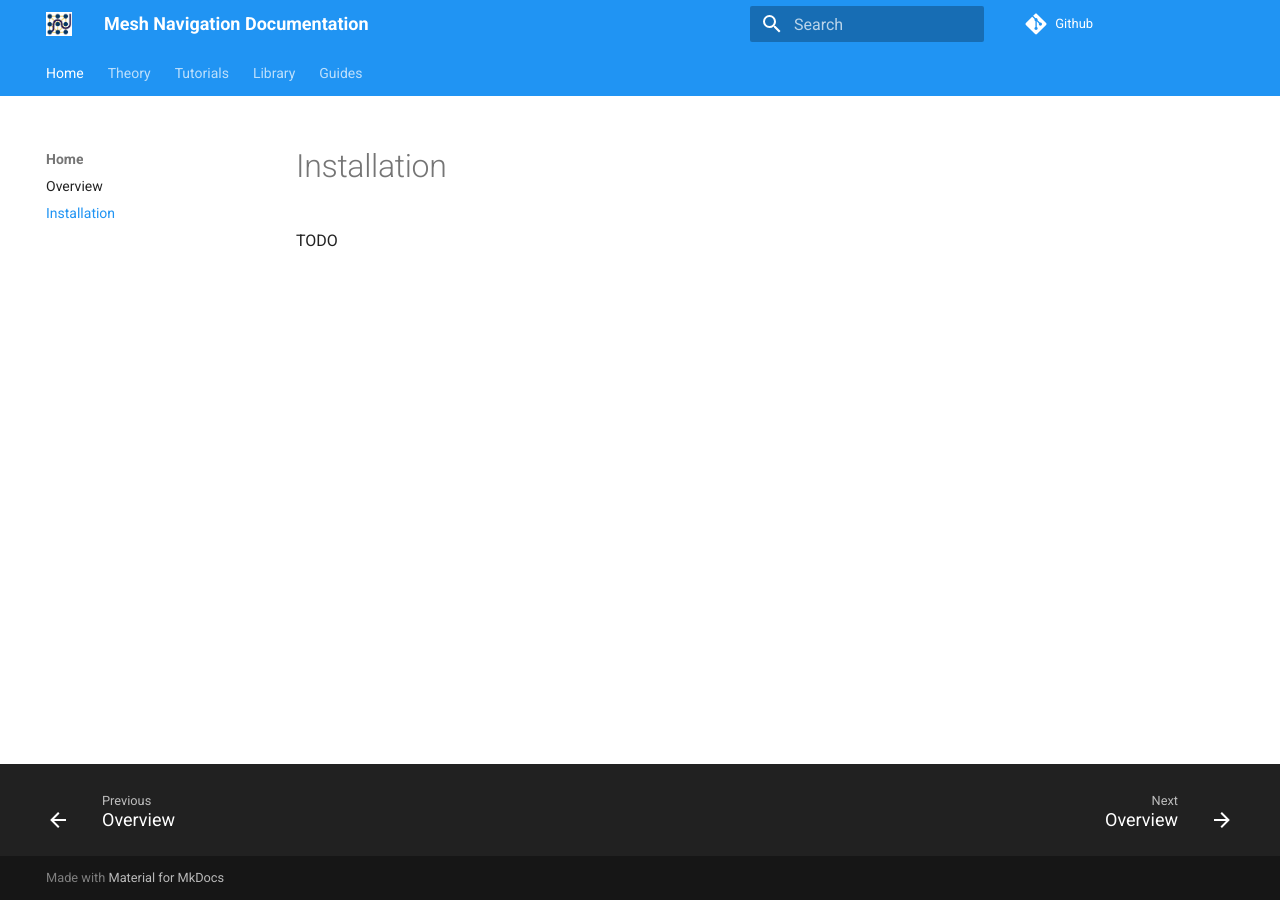
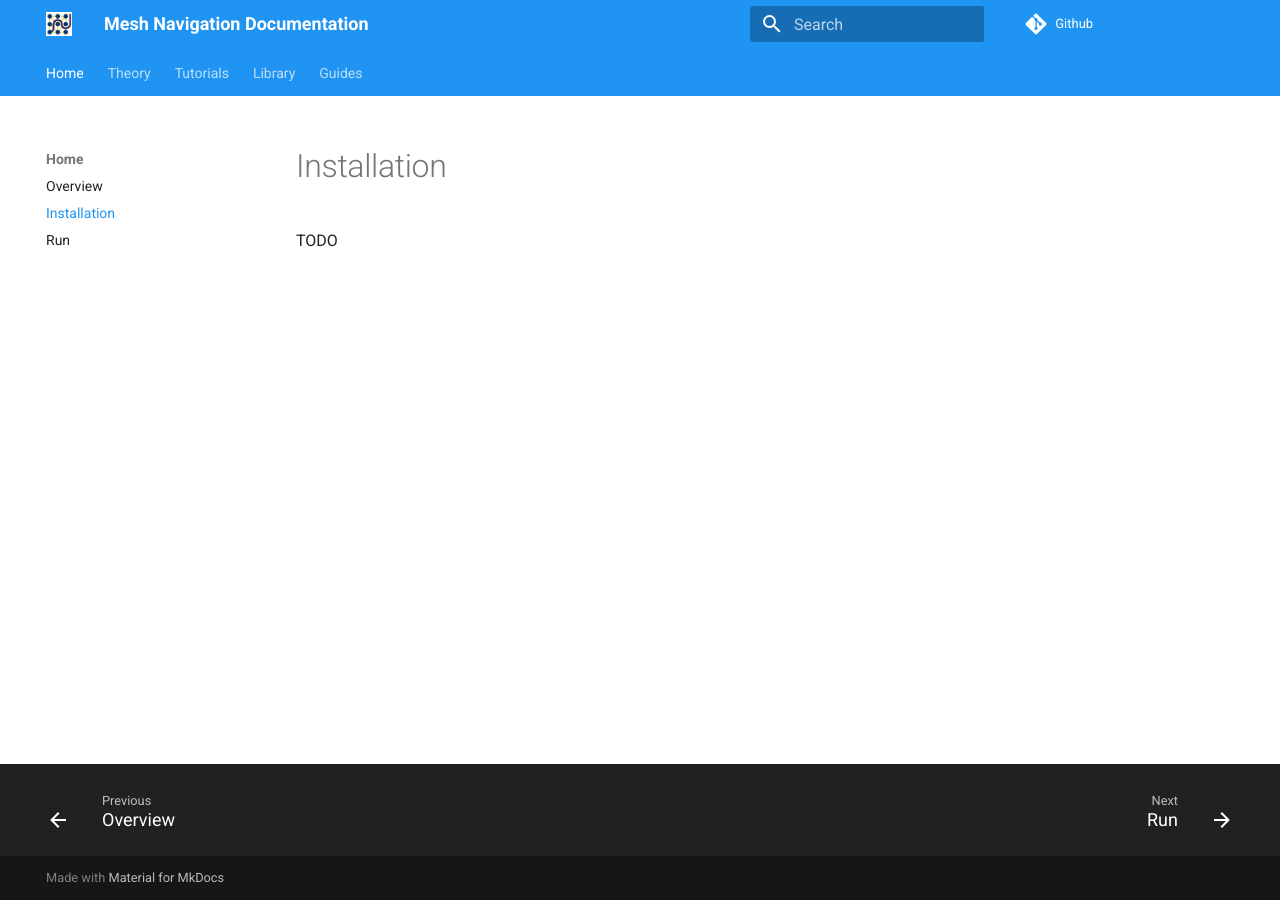
Before and after one commit to naturerobots/mesh_navigation_docs, an MkDocs documentation site: the page built from docs/installation.md, in a window 1280 px wide. Built offline with MkDocs 1.6.1 and Material for MkDocs 9.7.7, drawn with Linux system fonts in a browser that asks for light colours; comment, search, counter and statistics services are not loaded.

Commit message:
add run to nav

```diff
--- a/mkdocs.yml
+++ b/mkdocs.yml
@@ -36,6 +36,7 @@ nav:
   - Home:
     - Overview: index.md
     - Installation: installation.md
+    - Run: run.md
   - Theory:
     - Overview: theory/index.md
     - Why Meshes: theory/mesh_maps.md
```
